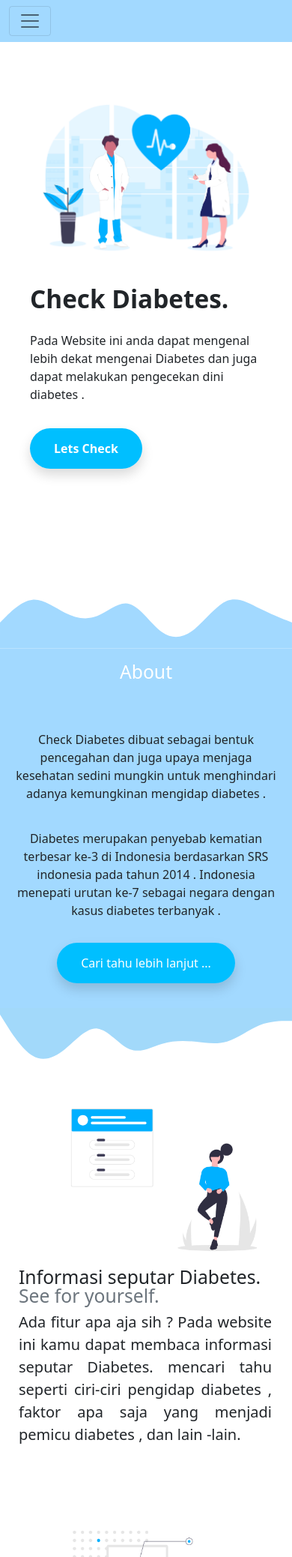
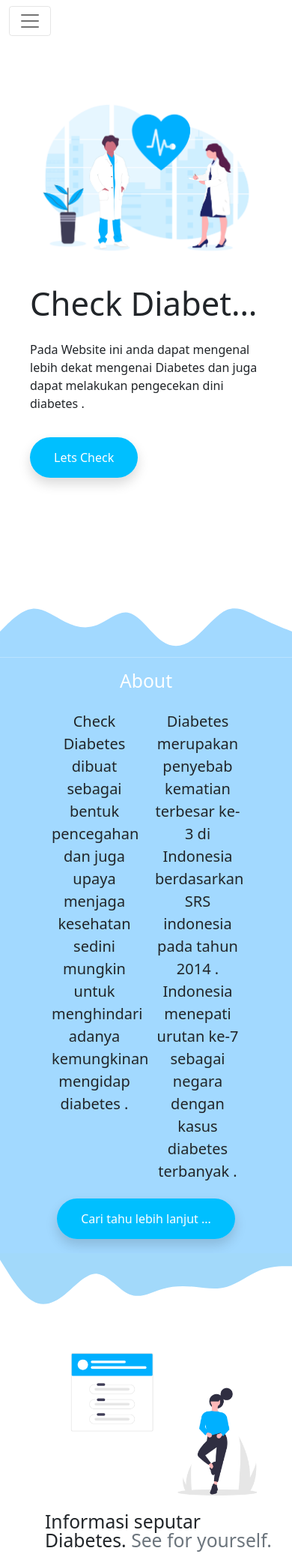
Before and after one commit to onedayxzn/Sistem-Pendeteksi-Dini-Diabetes, a Flask app: page / in a window 390 px wide. Shown: the top 2076 px of the page at 75% size. Run offline with Flask 2, Linux system fonts and the light colour scheme; some libraries are stand-ins or nearby versions.

Commit message:
Editing CSS deskripsi

```diff
--- a/static/css/style.css
+++ b/static/css/style.css
@@ -1,30 +1,15 @@
 @import url("https://cdn.jsdelivr.net/npm/bootstrap-icons@1.7.2/font/bootstrap-icons.css");
-
-
-#nav{
-    background-color: #a2d9ff;
-
+.description-input{
+    color:red;
 }
 
-
-/* check */
-.description-input{
-    color: #344CB7;
-    font-size:10pt;
-}
-
-/* end check */
-
-
-/* home */
 .desc{
     max-width: 400px;
 }
-
-.tittle{
+.tebel-banget{
     font-weight: 900;
 }
-.text-button{
+.tebel-sedang{
     font-weight: bold;
 }
 .button{
@@ -58,60 +43,38 @@
     font-weight: 300;
     line-height: 1;
 }
-
 #descbg{
     background-image: url("./images/blob-scene-haikei.svg");
 }
-
-footer{
-    width: 100%;
-    background-color: #a2d9ff;
+.type:hover{
+    border-style: groove;
+    border-color: black;
 }
 
-/* end home */
-
-/* check results */
-
-.icon-results{
-  text-align: center;
+.judul:hover{
+        text-shadow:1px 1px 2px #edf6e5;
+}
+.judul2:hover{
+    text-shadow:1px 1px 2px deepskyblue;
+}
+.tab:hover{
+    border-style: groove;
+    border-color: black;
+    letter-spacing: 1px;
+}
+.tab2:hover{
+    border-style: groove;
+    border-color: black;
 }
 
 
-.results-images{
-    width:250px;
-    height:250px;
-}
 
-.text-result{
-    font-size:20pt;
-    font-weight: 900;
-}
 
-.alert{
-    margin-top:20px;
-    margin-left:150px;
-    width: 1000px;
-}
-
-#mt{
-    position: fixed;
-    bottom: 0;
-}
-/* end check results */
-
-/*mengatur responsive*/
-@media screen and (max-width: 411px){
-
-    #link-description{
-        margin-left: -48px;
-    }
-
+/*mengatur responsive home*/
+@media screen and (max-width: 800px){
     .img{
         display: none;
         width: 500px;
-    }
-    .tittle{
-        font-size: 25pt;
     }
 
     .imagecover{
@@ -120,128 +83,14 @@
     .cap{
         font-size: small;
     }
-
-
-    .content-about{
-        display: inline;
-    }
-
-    .text-about{
-        width: 100%;
-        font-size: 12pt;
-    }
-
-    .featurette-heading{
-        margin-left: -25px;
-    }
-
-    .lead{
-        margin-left: -25px;
-        margin-right: 15px;
-    }
-
-    .img-doctor{
-        display:none;
-    }
-
-    .position-button{
-        position: relative;
-        margin-bottom: 10px;
-    }
-
-
-    .results-images{
-        width:150px;
-        height:150px;
-    }
-
-    .text-result{
-        font-size:12pt;
-        font-weight: 900;
-    }
-
-    .alert{
-        margin-top:20px;
-        margin-left:30px;
-        width: 300px;
-    }
-
-    #text-footer{
-        font-size:10pt;
-    }
-
-
-
-    #footer-check{
-        background-color: #a2d9ff;
-        width: 100%;
-        background-color: transparent;
-    }
-
-}
-
-@media screen and (max-width: 800px){
-    #link-description{
-        margin-left: -48px;
-    }
-
-    .img{
-        display: none;
-        width: 500px;
-    }
-    .tittle{
-        font-size: 25pt;
-    }
-    .imagecover{
-        display:block;
-    }
-    .cap{
-        font-size: small;
-    }
-    .content-about{
-        display: inline;
-    }
-
-    .text-about{
-        width: 100%;
-        font-size: 12pt;
-        padding: 10px 20px;
-    }
-
-    .featurette-heading{
-        margin-left: -35px;
-    }
-
-    .lead{
-        margin-left: -35px;
-        margin-right: 15px;
-    }
-
-    .img-doctor{
-        display:none;
-    }
-
-    .alert{
-        margin-top:20px;
-        margin-left:45px;
-        width: 300px;
-    }
 }
 @media screen and (max-width: 1199px){
     .img{
         width: 500px;
         z-index: -1;
     }
-    .tittle{
-        font-weight: 700;
-    }
     .cap{
         font-size: small;
-    }
-    .alert{
-        margin-top:20px;
-        margin-left:150px;
-        width: 700px;
     }
 }
 @media screen and (max-width: 992px){
@@ -249,17 +98,10 @@
         width: 300px;
         z-index: -3;
     }
-    .tittle{
+    .tebel-banget{
         font-weight: 700;
     }
     .cap{
         font-size: small;
     }
-    .alert{
-        margin-top:20px;
-        margin-left:150px;
-        width: 700px;
-    }
 }
-
-/* end home */
```
